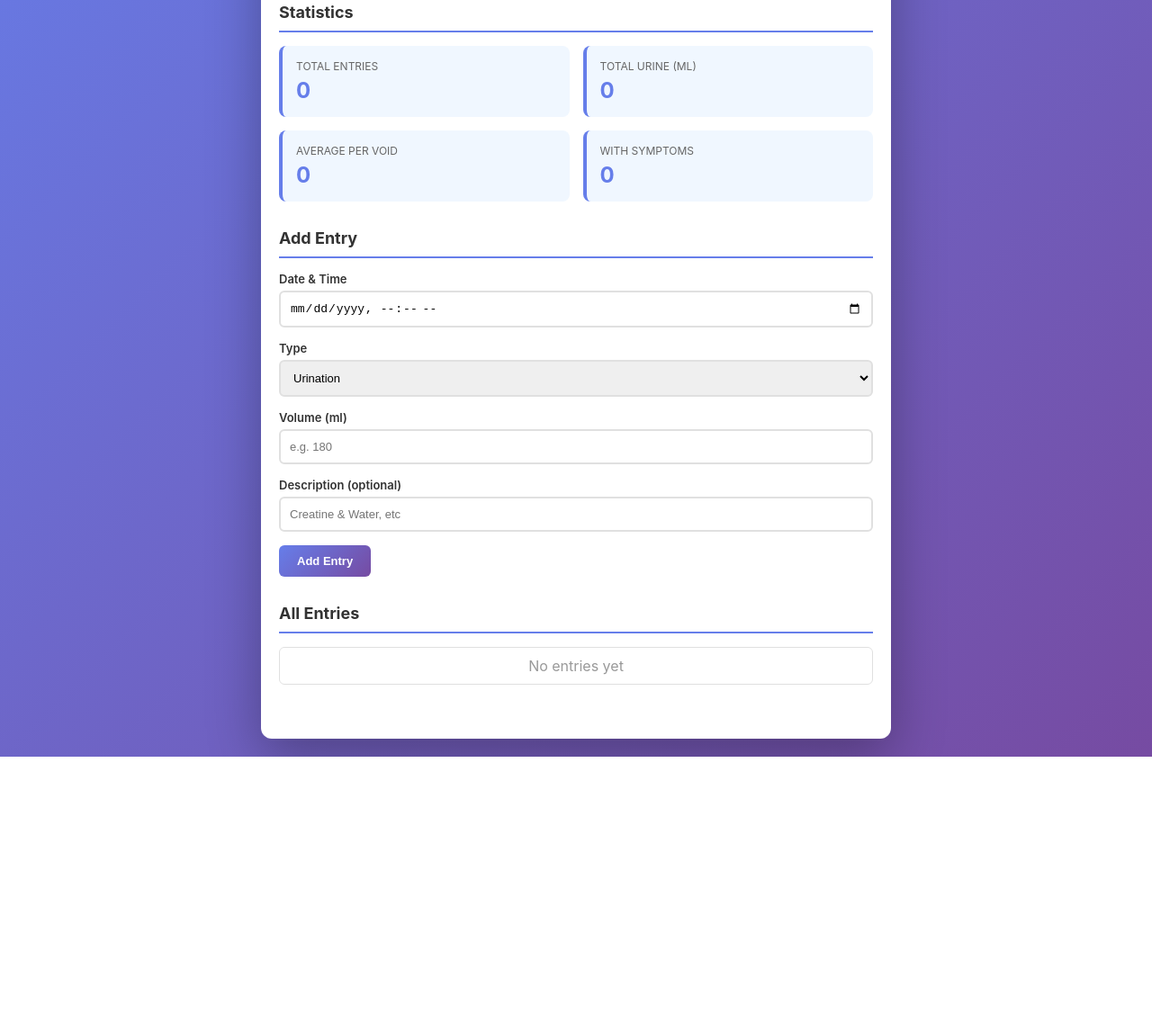
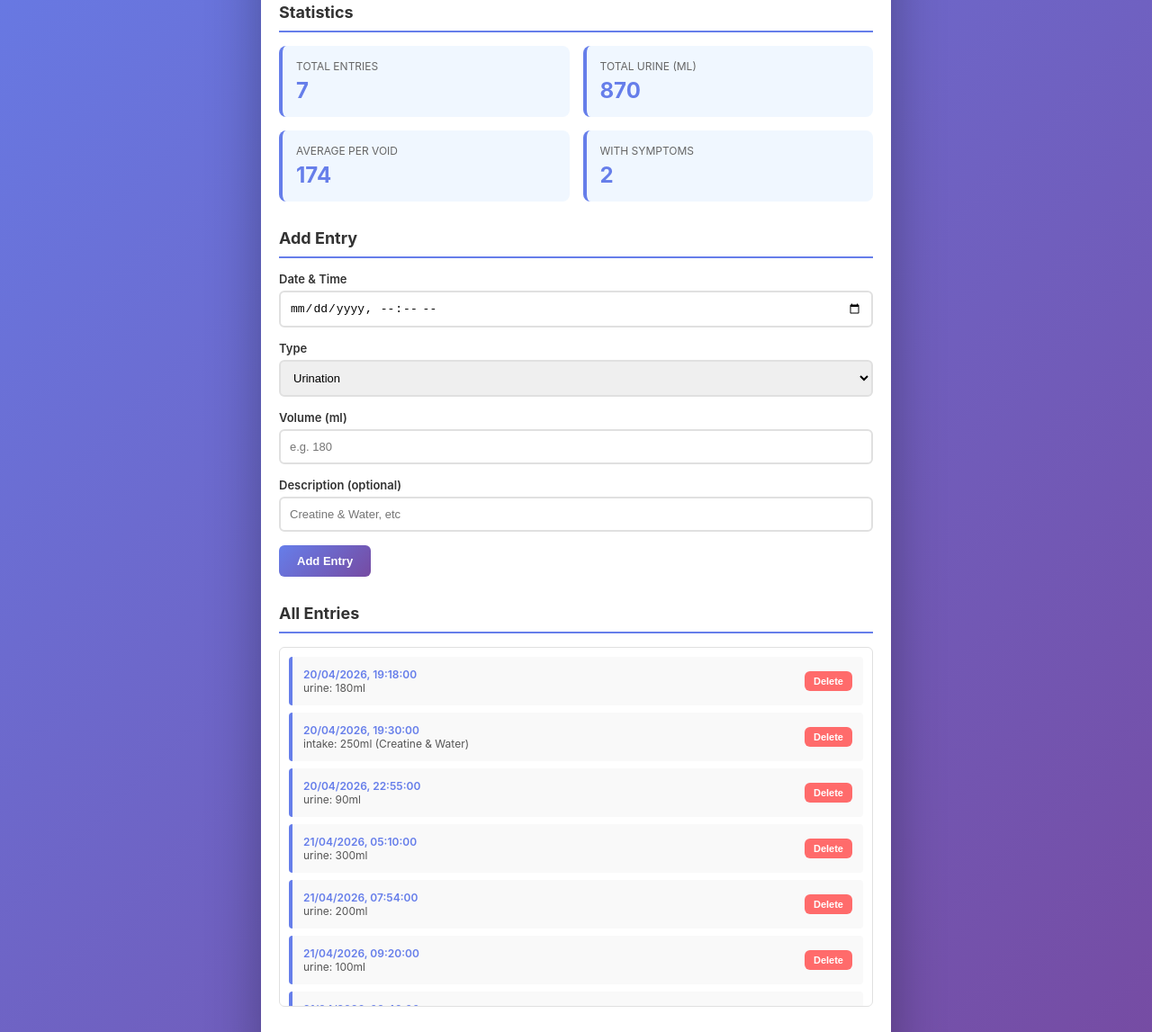
Before and after one commit to S7SSL/installsmart-site, a website: page tracker.html in a window 1280 px wide. Shown: the part 313-1460 px from the top of the page at 90% size. Before the commit the page ends 1154 px from the top, so only its background shows below. Drawn offline with Linux system fonts and the light colour scheme.

Commit message:
Restore urine tracking data

```diff
--- a/tracker.html
+++ b/tracker.html
@@ -124,7 +124,16 @@ button:hover { transform: translateY(-2px); }
 </div>
 </div>
 <script>
-var entries = JSON.parse(localStorage.getItem('entries')) || [];
+var defaultEntries = [
+{time: '2026-04-20T19:18', type: 'urine', volume: 180, desc: '', id: 1},
+{time: '2026-04-20T19:30', type: 'intake', volume: 250, desc: 'Creatine & Water', id: 2},
+{time: '2026-04-20T22:55', type: 'urine', volume: 90, desc: '', id: 3},
+{time: '2026-04-21T05:10', type: 'urine', volume: 300, desc: '', id: 4},
+{time: '2026-04-21T07:54', type: 'urine', volume: 200, desc: '', id: 5},
+{time: '2026-04-21T09:20', type: 'urine', volume: 100, desc: '', id: 6},
+{time: '2026-04-21T09:46', type: 'intake', volume: 500, desc: 'Voss Water + Neutronic Focus', id: 7}
+];
+var entries = JSON.parse(localStorage.getItem('entries')) || defaultEntries;
 var ipssAnswers = JSON.parse(localStorage.getItem('ipss')) || {};
 var ipssHistory = JSON.parse(localStorage.getItem('ipssHistory')) || [];
 var ipssQuestions = [
```
